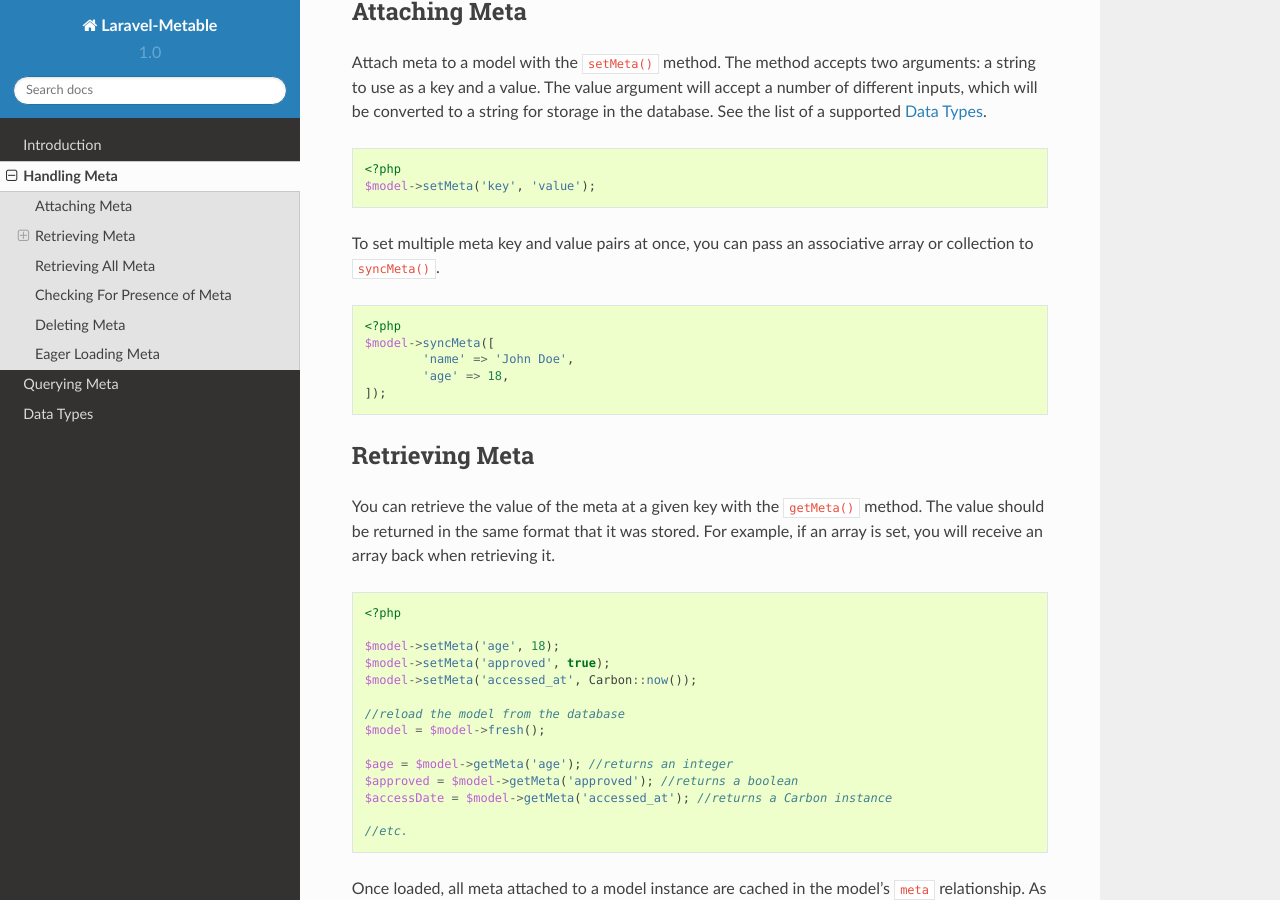
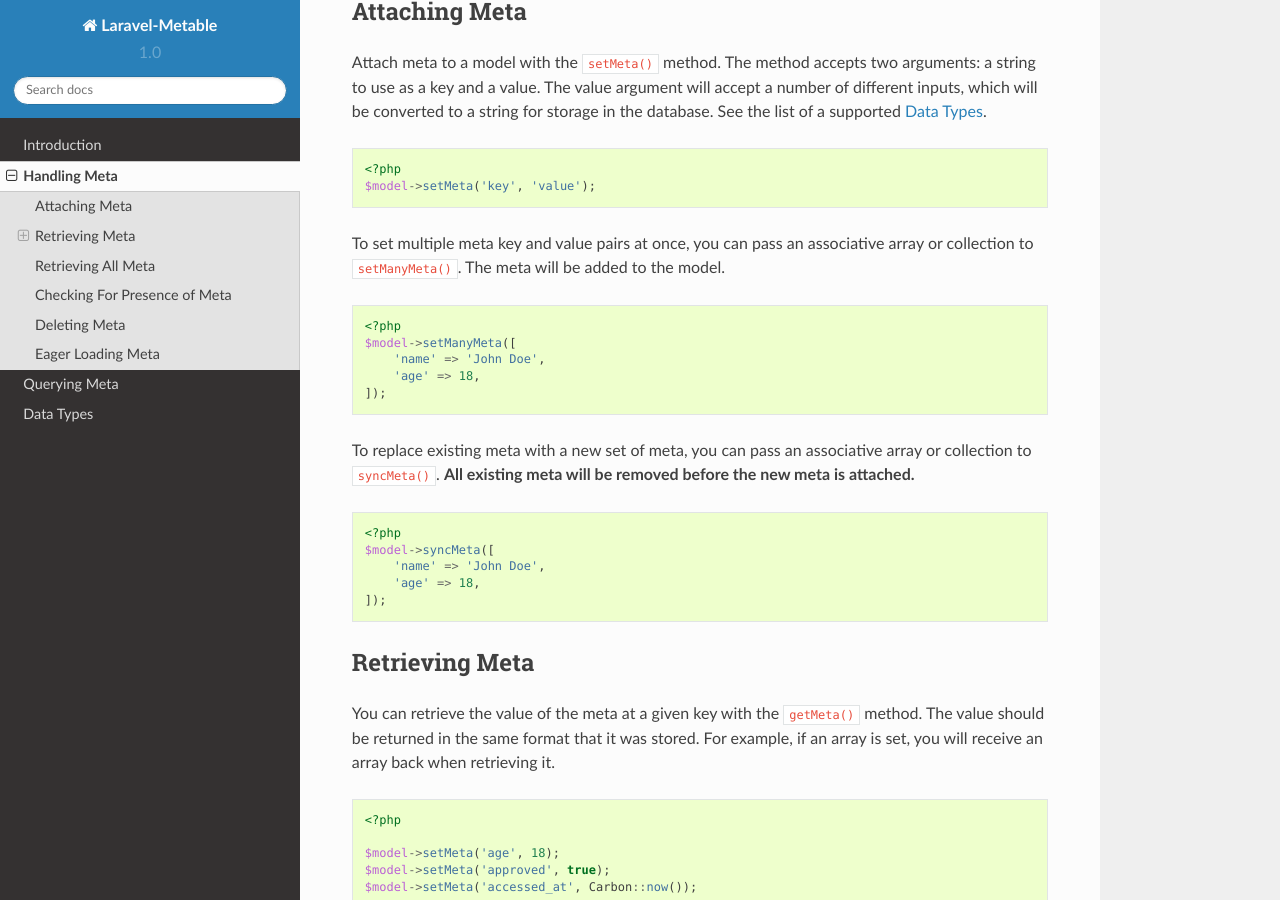
Before and after one commit to plank/laravel-metable, a Sphinx documentation site: the page built from docs/source/handling_meta.rst, in a window 1280 px wide and 900 px high, scrolled down 656 px. Built offline with Sphinx 7.4.7 and the Read the Docs theme 2.0.0, drawn with Linux system fonts in a browser that asks for light colours; some of the changed text lies outside the part shown.

Commit message:
Add docs for `setManyMeta()` and `removeManyMeta()`

```diff
--- a/docs/source/handling_meta.rst
+++ b/docs/source/handling_meta.rst
@@ -34,15 +34,25 @@
     <?php
     $model->setMeta('key', 'value');
 
-To set multiple meta key and value pairs at once, you can pass an associative array or collection to ``syncMeta()``.
+To set multiple meta key and value pairs at once, you can pass an associative array or collection to ``setManyMeta()``. The meta will be added to the model.
 
 ::
 
-	<?php
-	$model->syncMeta([
-		'name' => 'John Doe',
-		'age' => 18,
-	]);
+    <?php
+    $model->setManyMeta([
+        'name' => 'John Doe',
+        'age' => 18,
+    ]);
+
+To replace existing meta with a new set of meta, you can pass an associative array or collection to ``syncMeta()``. **All existing meta will be removed before the new meta is attached.**
+
+::
+
+    <?php
+    $model->syncMeta([
+        'name' => 'John Doe',
+        'age' => 18,
+    ]);
 
 Retrieving Meta
 ---------------
@@ -139,10 +149,21 @@
 
 ::
 
-	<?php
-    $model->removeMeta('prefered_language');
+    <?php
+    $model->removeMeta('preferred_language');
 
-To Remove all meta from a model, use ``purgeMeta()``.
+To remove multiple meta at once, you can pass an array of keys to ``removeManyMeta()``.
+
+::
+
+    <?php
+    $model->removeManyMeta([
+        'preferred_language',
+        'store_currency',
+        'user_timezone',
+    ]);
+
+To remove all meta from a model, use ``purgeMeta()``.
 
 ::
 
```
